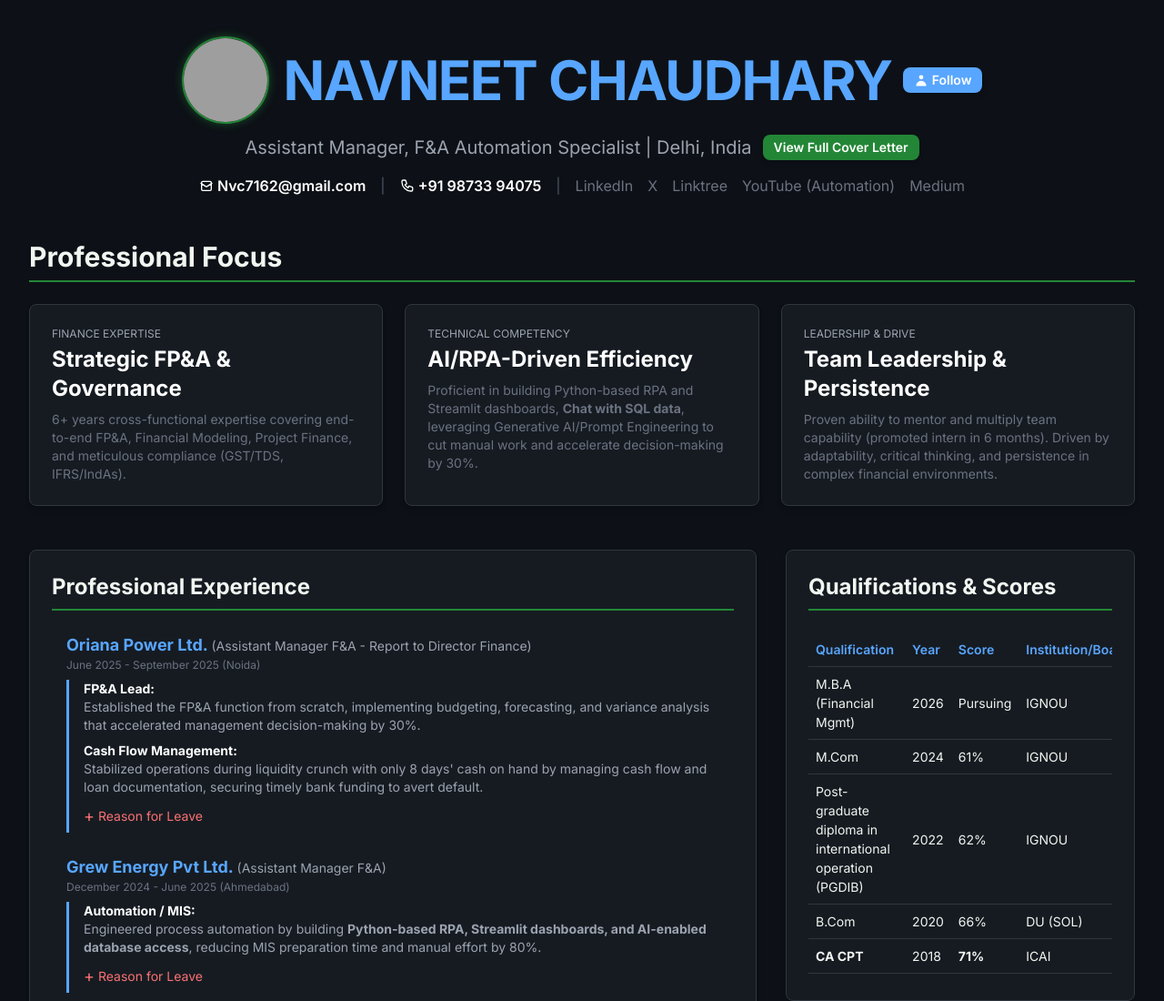
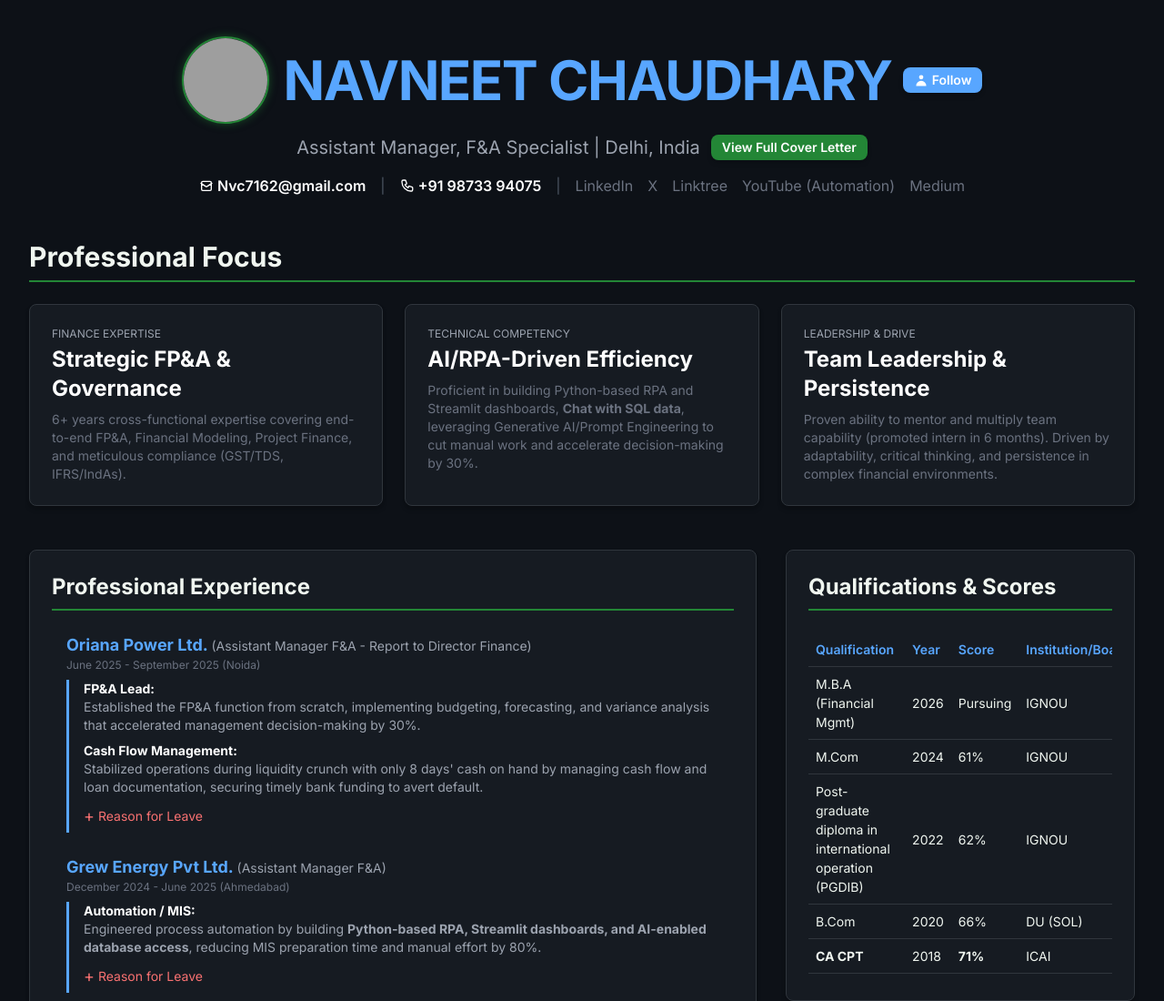
Before and after one commit to Navneet831/Navneet831, a plain HTML site: page OneDrive/Desktop/Script/index.html in a window 1280 px wide. Shown: the top 1100 px of the page at 91% size. Drawn offline with nearby package versions, Linux system fonts and the light colour scheme; grey boxes are pictures that could not be loaded.

Commit message:
Update job title in index.html

```diff
--- a/OneDrive/Desktop/Script/index.html
+++ b/OneDrive/Desktop/Script/index.html
@@ -288,7 +288,7 @@
                 <!-- Row 2: Role, Location, and Cover Letter Button (Kept tight) -->
                 <div class="flex items-center justify-center flex-wrap space-x-3 mt-0">
                     <p class="text-xl text-gray-400 font-medium">
-                        Assistant Manager, F&A Automation Specialist | Delhi, India
+                        Assistant Manager, F&A Specialist | Delhi, India
                     </p>
                     <!-- Cover Letter Button -->
                     <button onclick="document.getElementById('coverLetterModal').style.display='block'" class="px-3 py-1 bg-[#238636] text-white font-semibold rounded-lg hover:bg-green-700 transition duration-200 inline-block text-sm shadow-md">
```
